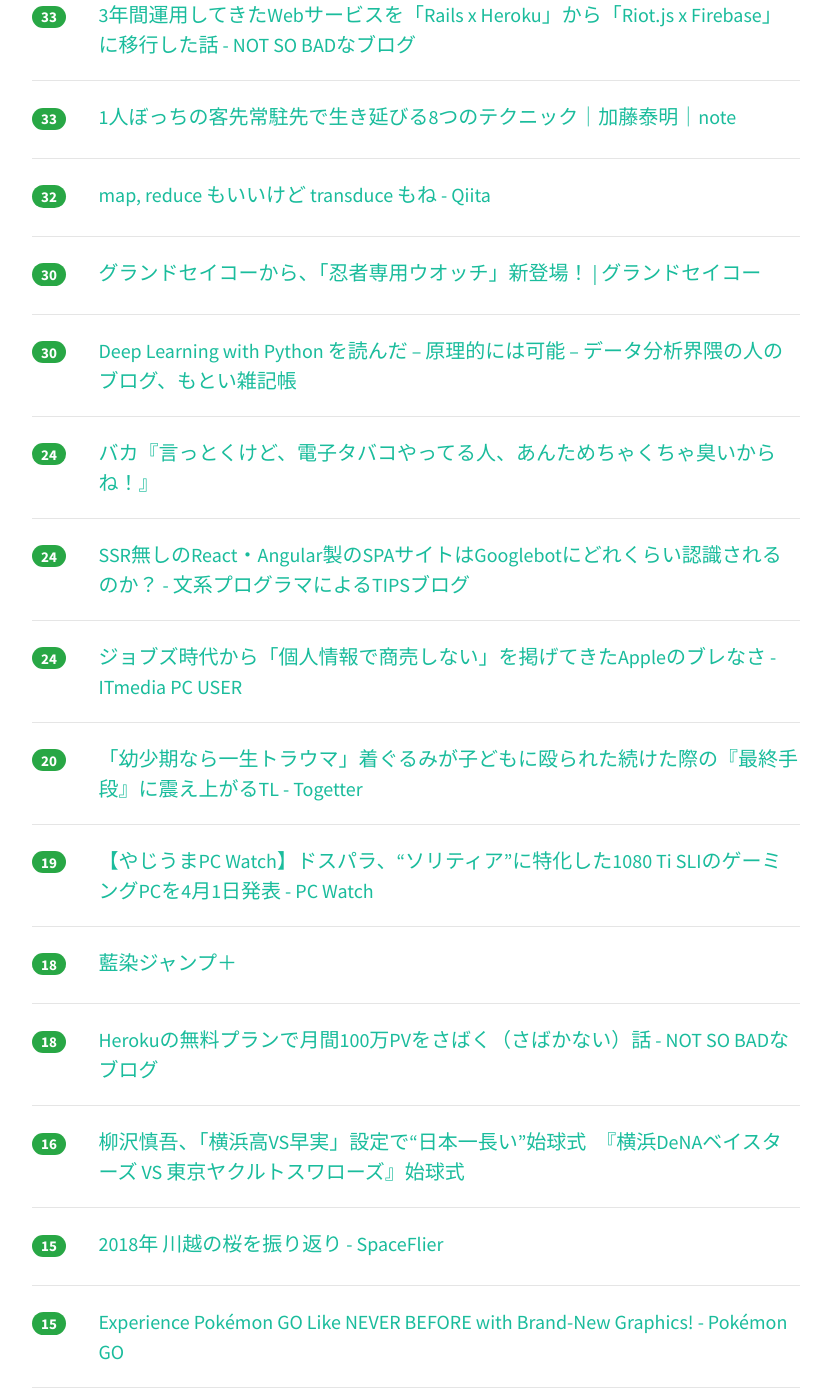
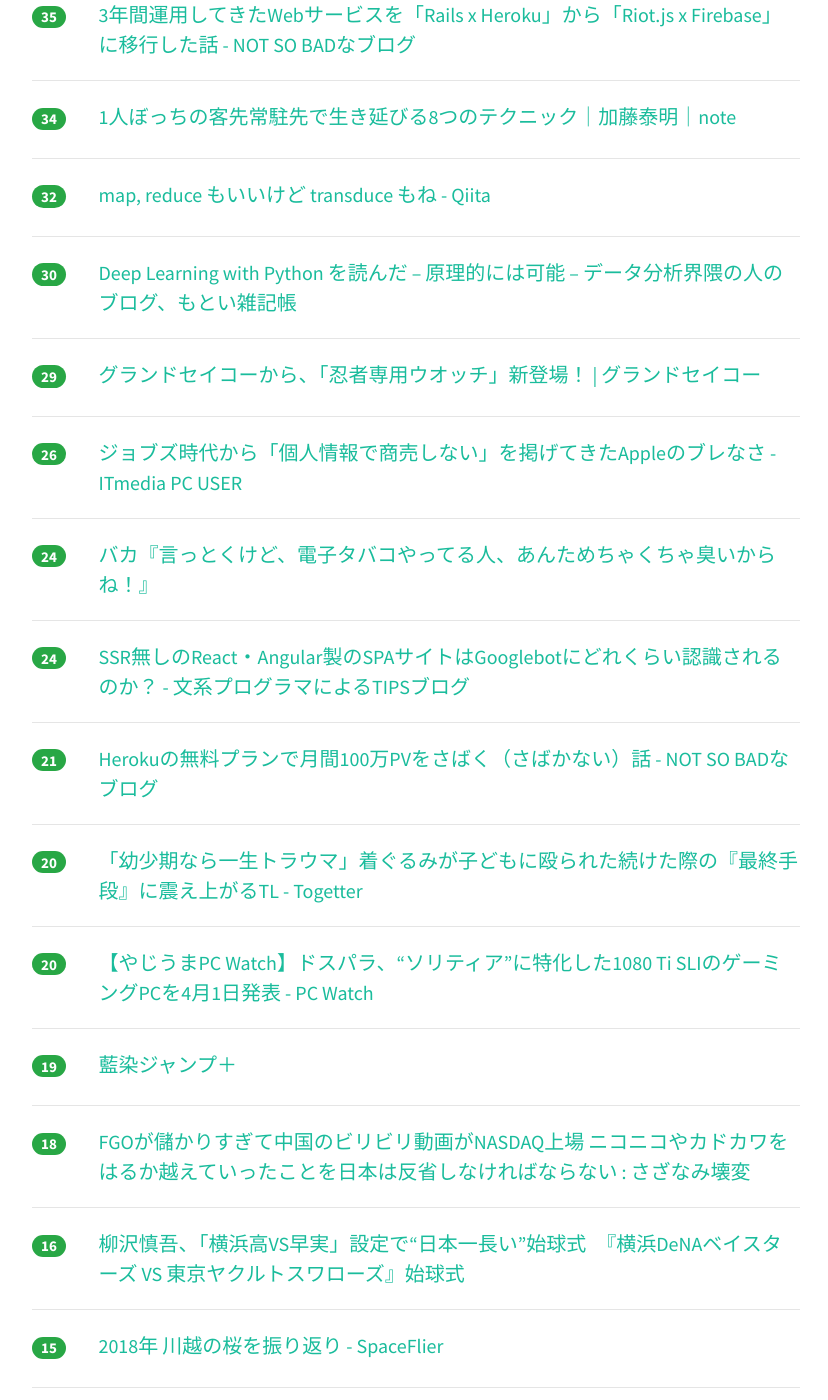
Before and after one commit to yatta47/hatena-matome-site, a Jekyll site: the page built from _posts/2018-04-01-hatena.md, in a window 1280 px wide and 1400 px high, scrolled down 1065 px. Shown: the whole window, without its empty margins (224-1052 px from the left). Built offline with Jekyll 4.4.1, drawn with Linux system fonts in a browser that asks for light colours; nearby versions of some CDN libraries; some of the changed text lies outside the part shown.

Commit message:
Updated 2018-04-01

```diff
--- a/_posts/2018-04-01-hatena.md
+++ b/_posts/2018-04-01-hatena.md
@@ -1,38 +1,38 @@
 ---
 layout: post
 title:  "2018-04-01 はてぶIT"
-date:   2018-04-01 15:00:39
+date:   2018-04-01 16:03:04
 tags: [it-hotentry]
 ---
-31 件のデータあり
+33 件のデータあり
 
 <hr><div class="row">
-<div class="col-1"><span class="badge badge-pill badge-success h2">295</span></div>
+<div class="col-1"><span class="badge badge-pill badge-success h2">308</span></div>
 <div class="col-11"><a href='https://landing.google.co.jp/tegaki/' target='_blank'>Gboard 物理手書きバージョン</a></div>
 </div>
 <hr>
 <div class="row">
-<div class="col-1"><span class="badge badge-pill badge-success h2">187</span></div>
+<div class="col-1"><span class="badge badge-pill badge-success h2">195</span></div>
 <div class="col-11"><a href='https://gigazine.net/news/20180401-aprilfool/' target='_blank'>エイプリルフールに便乗しているサイトまとめ2018年版 - GIGAZINE</a></div>
 </div>
 <hr>
 <div class="row">
-<div class="col-1"><span class="badge badge-pill badge-success h2">125</span></div>
+<div class="col-1"><span class="badge badge-pill badge-success h2">150</span></div>
 <div class="col-11"><a href='https://tjo.hatenablog.com/entry/2018/04/01/003000' target='_blank'>AIブームに完全に出遅れたエグゼクティブの方々のための本を書きました - 六本木で働くデータサイエンティストのブログ</a></div>
 </div>
 <hr>
 <div class="row">
-<div class="col-1"><span class="badge badge-pill badge-success h2">123</span></div>
+<div class="col-1"><span class="badge badge-pill badge-success h2">130</span></div>
 <div class="col-11"><a href='https://japan.googleblog.com/2018/04/tegaki.html' target='_blank'>Google Japan Blog: Google 日本語入力チームからの新しいご提案</a></div>
 </div>
 <hr>
 <div class="row">
-<div class="col-1"><span class="badge badge-pill badge-success h2">94</span></div>
+<div class="col-1"><span class="badge badge-pill badge-success h2">108</span></div>
 <div class="col-11"><a href='https://blogs.adobe.com/creativestation/aprilfools_2018' target='_blank'>アドビ、 #飲むフォトショップ を発表！ 世界初 “フォトショップロテイン” で、理想のカラダへ即効レタッチ – Adobe Creative Station</a></div>
 </div>
 <hr>
 <div class="row">
-<div class="col-1"><span class="badge badge-pill badge-success h2">48</span></div>
+<div class="col-1"><span class="badge badge-pill badge-success h2">49</span></div>
 <div class="col-11"><a href='https://www.danshihack.com/2018/03/31/junp/google-url-shortener.html' target='_blank'>Google、短縮URLサービス「Google URL Shortener」を終了へ | 男子ハック</a></div>
 </div>
 <hr>
@@ -42,17 +42,17 @@ tags: [it-hotentry]
 </div>
 <hr>
 <div class="row">
-<div class="col-1"><span class="badge badge-pill badge-success h2">37</span></div>
+<div class="col-1"><span class="badge badge-pill badge-success h2">41</span></div>
 <div class="col-11"><a href='https://infrawars.cloud.sakura.ad.jp/' target='_blank'>さくらのINFRA WARS</a></div>
 </div>
 <hr>
 <div class="row">
-<div class="col-1"><span class="badge badge-pill badge-success h2">33</span></div>
+<div class="col-1"><span class="badge badge-pill badge-success h2">35</span></div>
 <div class="col-11"><a href='http://blog.notsobad.jp/entry/2018/03/31/132507' target='_blank'>3年間運用してきたWebサービスを「Rails x Heroku」から「Riot.js x Firebase」に移行した話 - NOT SO BADなブログ</a></div>
 </div>
 <hr>
 <div class="row">
-<div class="col-1"><span class="badge badge-pill badge-success h2">33</span></div>
+<div class="col-1"><span class="badge badge-pill badge-success h2">34</span></div>
 <div class="col-11"><a href='https://note.mu/curryperformer/n/ne2a70ea66075' target='_blank'>1人ぼっちの客先常駐先で生き延びる8つのテクニック｜加藤泰明｜note</a></div>
 </div>
 <hr>
@@ -63,12 +63,17 @@ tags: [it-hotentry]
 <hr>
 <div class="row">
 <div class="col-1"><span class="badge badge-pill badge-success h2">30</span></div>
+<div class="col-11"><a href='https://yoheikikuta.github.io/DLwithPython/' target='_blank'>Deep Learning with Python を読んだ – 原理的には可能 – データ分析界隈の人のブログ、もとい雑記帳</a></div>
+</div>
+<hr>
+<div class="row">
+<div class="col-1"><span class="badge badge-pill badge-success h2">29</span></div>
 <div class="col-11"><a href='https://www.grand-seiko.com/jp-ja/special/aprilfools/2018/' target='_blank'>グランドセイコーから、「忍者専用ウオッチ」新登場！ | グランドセイコー</a></div>
 </div>
 <hr>
 <div class="row">
-<div class="col-1"><span class="badge badge-pill badge-success h2">30</span></div>
-<div class="col-11"><a href='https://yoheikikuta.github.io/DLwithPython/' target='_blank'>Deep Learning with Python を読んだ – 原理的には可能 – データ分析界隈の人のブログ、もとい雑記帳</a></div>
+<div class="col-1"><span class="badge badge-pill badge-success h2">26</span></div>
+<div class="col-11"><a href='http://www.itmedia.co.jp/pcuser/articles/1804/01/news021.html' target='_blank'>ジョブズ時代から「個人情報で商売しない」を掲げてきたAppleのブレなさ - ITmedia PC USER</a></div>
 </div>
 <hr>
 <div class="row">
@@ -82,8 +87,8 @@ tags: [it-hotentry]
 </div>
 <hr>
 <div class="row">
-<div class="col-1"><span class="badge badge-pill badge-success h2">24</span></div>
-<div class="col-11"><a href='http://www.itmedia.co.jp/pcuser/articles/1804/01/news021.html' target='_blank'>ジョブズ時代から「個人情報で商売しない」を掲げてきたAppleのブレなさ - ITmedia PC USER</a></div>
+<div class="col-1"><span class="badge badge-pill badge-success h2">21</span></div>
+<div class="col-11"><a href='http://blog.notsobad.jp/entry/2018/02/04/170844' target='_blank'>Herokuの無料プランで月間100万PVをさばく（さばかない）話 - NOT SO BADなブログ</a></div>
 </div>
 <hr>
 <div class="row">
@@ -92,18 +97,18 @@ tags: [it-hotentry]
 </div>
 <hr>
 <div class="row">
-<div class="col-1"><span class="badge badge-pill badge-success h2">19</span></div>
+<div class="col-1"><span class="badge badge-pill badge-success h2">20</span></div>
 <div class="col-11"><a href='https://pc.watch.impress.co.jp/docs/news/yajiuma/1114582.html' target='_blank'>【やじうまPC Watch】ドスパラ、“ソリティア”に特化した1080 Ti SLIのゲーミングPCを4月1日発表 - PC Watch</a></div>
 </div>
 <hr>
 <div class="row">
-<div class="col-1"><span class="badge badge-pill badge-success h2">18</span></div>
+<div class="col-1"><span class="badge badge-pill badge-success h2">19</span></div>
 <div class="col-11"><a href='https://www.shonenjump.com/p/sp/1804/01/browser/' target='_blank'>藍染ジャンプ＋</a></div>
 </div>
 <hr>
 <div class="row">
 <div class="col-1"><span class="badge badge-pill badge-success h2">18</span></div>
-<div class="col-11"><a href='http://blog.notsobad.jp/entry/2018/02/04/170844' target='_blank'>Herokuの無料プランで月間100万PVをさばく（さばかない）話 - NOT SO BADなブログ</a></div>
+<div class="col-11"><a href='https://sazanami.net/20180329-bilibili-nasdaq-fgo-azurlane-nikoniko-kadokawa/' target='_blank'>FGOが儲かりすぎて中国のビリビリ動画がNASDAQ上場 ニコニコやカドカワをはるか越えていったことを日本は反省しなければならない : さざなみ壊変</a></div>
 </div>
 <hr>
 <div class="row">
@@ -127,18 +132,23 @@ tags: [it-hotentry]
 </div>
 <hr>
 <div class="row">
+<div class="col-1"><span class="badge badge-pill badge-success h2">15</span></div>
+<div class="col-11"><a href='http://www.itmedia.co.jp/pcuser/articles/1804/01/news015.html' target='_blank'>MacBook Airが変えた世界の風景 - ITmedia PC USER</a></div>
+</div>
+<hr>
+<div class="row">
 <div class="col-1"><span class="badge badge-pill badge-success h2">14</span></div>
 <div class="col-11"><a href='http://mattn.hatenablog.com/entry/2018/04/01/001103' target='_blank'>株式会社はてなに入社しました。 - 加齢なるブログ</a></div>
 </div>
 <hr>
 <div class="row">
-<div class="col-1"><span class="badge badge-pill badge-success h2">14</span></div>
-<div class="col-11"><a href='https://sazanami.net/20180329-bilibili-nasdaq-fgo-azurlane-nikoniko-kadokawa/' target='_blank'>FGOが儲かりすぎて中国のビリビリ動画がNASDAQ上場 ニコニコやカドカワをはるか越えていったことを日本は反省しなければならない : さざなみ壊変</a></div>
+<div class="col-1"><span class="badge badge-pill badge-success h2">13</span></div>
+<div class="col-11"><a href='http://www.itutado.com/entry/online_1' target='_blank'>インターネット黎明期を描いた「オンラインの羊たち」が色々と懐かしい件 - いつかたどり着く</a></div>
 </div>
 <hr>
 <div class="row">
-<div class="col-1"><span class="badge badge-pill badge-success h2">14</span></div>
-<div class="col-11"><a href='http://www.itmedia.co.jp/pcuser/articles/1804/01/news015.html' target='_blank'>MacBook Airが変えた世界の風景 - ITmedia PC USER</a></div>
+<div class="col-1"><span class="badge badge-pill badge-success h2">12</span></div>
+<div class="col-11"><a href='https://withnews.jp/article/f0180401000qq000000000000000W00g10701qq000017020A' target='_blank'>おじさんを美少女化したテクノロジー　先端心理学が語る「VRの世界」 - withnews（ウィズニュース）</a></div>
 </div>
 <hr>
 <div class="row">
@@ -148,7 +158,7 @@ tags: [it-hotentry]
 <hr>
 <div class="row">
 <div class="col-1"><span class="badge badge-pill badge-success h2">11</span></div>
-<div class="col-11"><a href='http://www.itutado.com/entry/online_1' target='_blank'>インターネット黎明期を描いた「オンラインの羊たち」が色々と懐かしい件 - いつかたどり着く</a></div>
+<div class="col-11"><a href='http://key-bbs.sakura.ne.jp/' target='_blank'>掲示板Index</a></div>
 </div>
 <hr>
 <div class="row">
@@ -157,7 +167,7 @@ tags: [it-hotentry]
 </div>
 <hr>
 <div class="row">
-<div class="col-1"><span class="badge badge-pill badge-success h2">9</span></div>
-<div class="col-11"><a href='http://key-bbs.sakura.ne.jp/' target='_blank'>掲示板Index</a></div>
+<div class="col-1"><span class="badge badge-pill badge-success h2">3</span></div>
+<div class="col-11"><a href='https://anond.hatelabo.jp/20180401145223' target='_blank'>ブコメ「何度でも言う」</a></div>
 </div>
 <hr>
```
